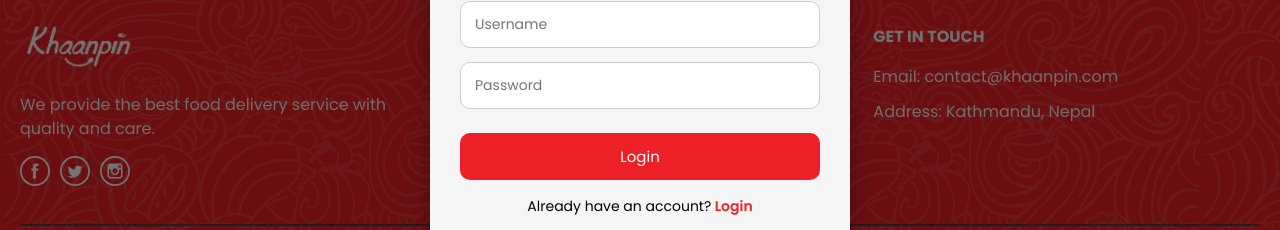
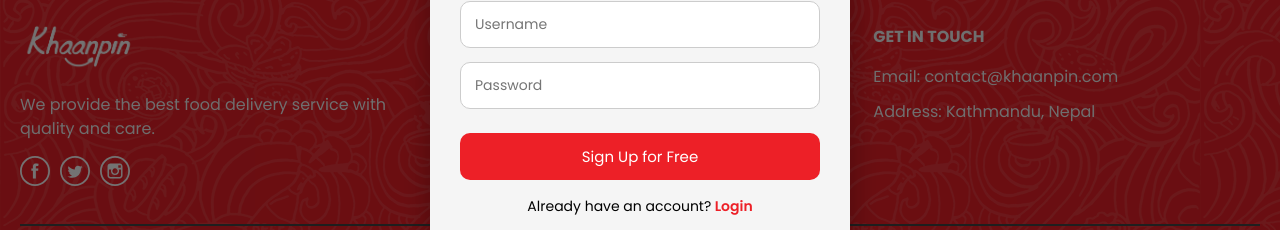
Before and after one commit to Sujan7Neupane/khaanpin-restaurant, a React (Vite) app in the folder frontend/: page /cart in a window 1280 px wide. Both pictures are taken after a click on the button "Sign In". Shown: the part 380-610 px from the top of the page. Built offline with nearby package versions, Linux system fonts and the light colour scheme; no server answers.

Commit message:
feat add spinner in login register button

```diff
--- a/frontend/src/components/SignUpModal/SignUpModal.css
+++ b/frontend/src/components/SignUpModal/SignUpModal.css
@@ -59,6 +59,19 @@
   border-radius: 10px;
   font-size: 15px;
   cursor: pointer;
+  display: flex;
+  align-items: center;
+  justify-content: center;
+  gap: 8px;
+}
+
+.btn-spinner {
+  width: 18px;
+  height: 18px;
+  border: 2px solid rgba(255, 255, 255, 0.4);
+  border-top-color: #fff;
+  border-radius: 50%;
+  animation: spin 0.8s linear infinite;
 }
 
 .auth-btn:hover {
--- a/frontend/src/components/SignUpModal/SignUpModal.jsx
+++ b/frontend/src/components/SignUpModal/SignUpModal.jsx
@@ -1,5 +1,3 @@
-// This modal will popup when user clicks on the signup button which is on the header
-
 import React, { useState } from "react";
 import "../SignUpModal/SignUpModal.css";
 import { toast } from "react-toastify";
@@ -10,19 +8,16 @@ import { setUser } from "../../store/authSlice";
 // setShowLogin -> passed from the parent component which will change the modal state
 const SignUpModal = ({ setShowLogin }) => {
   const backend_url = import.meta.env.VITE_BACKEND_URL;
-  // console.log(backend_url);
 
-  // for sending current state of logged in user to redux store
   const dispatch = useDispatch();
 
-  // this state identifies whether the user is signup or not
-  // Based on the state signup and login page is shown
+  // Toggle between Signup & Login
   const [isSignup, setIsSignup] = useState(true);
 
-  // for loading spinner on login signup button
+  // Loading spinner state
   const [loading, setLoading] = useState(false);
 
-  // state for form handling
+  // Form data
   const [data, setData] = useState({
     name: "",
     email: "",
@@ -30,62 +25,54 @@ const SignUpModal = ({ setShowLogin }) => {
     password: "",
   });
 
-  // handling the input change and controlling input fields
+  // Handle input changes
   const onEventChangeHandler = (e) => {
-    const name = e.target.name; //this comes from the <input name="name"
-    const value = e.target.value;
-
-    setData((data) => ({ ...data, [name]: value }));
+    const { name, value } = e.target;
+    setData((prev) => ({ ...prev, [name]: value }));
   };
 
-  // login handler
+  // Login / Signup handler
   const handleLoginSignup = async (e) => {
     e.preventDefault();
+    if (loading) return;
 
-    if (loading) return;
+    setLoading(true);
 
     try {
       let response;
 
-      // for signup page
       if (isSignup) {
-        // api call
+        // Signup
         response = await axios.post(
           `${backend_url}/api/v1/user/register`,
-          // sending data to backend
           {
             name: data.name,
             username: data.username,
             email: data.email,
             password: data.password,
           },
-          { withCredentials: true }
+          { withCredentials: true },
         );
       } else {
-        // for login page
+        // Login
         response = await axios.post(
-          // api call
           `${backend_url}/api/v1/user/login`,
-          // sending data to backend
           {
             email: data.email,
             password: data.password,
           },
-          { withCredentials: true }
+          { withCredentials: true },
         );
       }
 
       if (response.data.success) {
-        // console.log(response);
-
-        // for current user -> when user loggs in display profile instead of signin button
+        // Fetch current user
         const currentUserRes = await axios.get(
           `${backend_url}/api/v1/user/current-user`,
-          { withCredentials: true }
+          { withCredentials: true },
         );
-        // console.log(currentUserRes.data.data);
+
         dispatch(setUser(currentUserRes.data.data));
-
         toast.success(response.data.message || "Success");
         setShowLogin(false);
       }
@@ -95,89 +82,93 @@ const SignUpModal = ({ setShowLogin }) => {
         error?.response?.data?.error ||
         "Authentication failed";
       toast.error(message);
+    } finally {
+      setLoading(false);
     }
   };
 
-  // checking fields inside data in state just for checking
-  // whenever data changes this runs
-  // useEffect(() => {
-  //   console.log(data);
-  // }, [data]);
-
   return (
-    <>
     <div className="auth-overlay">
       <div className="auth-modal">
-          {/* onClicking the close button form closes */}
+        {/* Close modal */}
         <button className="auth-close" onClick={() => setShowLogin(false)}>
           ×
         </button>
-          {/* checks page and shows login and signup page accordingly  */}
+
         <h2>{isSignup ? "Create Account" : "Welcome Back"}</h2>
 
         <form onSubmit={handleLoginSignup} className="auth-form">
-            {/* hiding name on the login page  */}
+          {/* Name */}
           {isSignup && (
             <input
+              type="text"
+              name="name"
+              placeholder="Full Name"
+              value={data.name}
               onChange={onEventChangeHandler}
-                value={data.name} //from useState variable
-                name="name"
-                type="text"
-                placeholder="Full Name"
               required
             />
           )}
 
+          {/* Email */}
           <input
-              // two way binding
+            type="email"
+            name="email"
+            placeholder="Email"
+            value={data.email}
             onChange={onEventChangeHandler}
-              value={data.email}
-              // two way binding
-
-              name="email"
-              type="email"
-              placeholder="Email"
             required
           />
 
+          {/* Username */}
           {isSignup && (
             <input
+              type="text"
+              name="username"
+              placeholder="Username"
+              value={data.username}
               onChange={onEventChangeHandler}
-                value={data.username}
-                name="username"
-                type="text"
-                placeholder="Username"
               required
             />
           )}
 
+          {/* Password */}
           <input
+            type="password"
+            name="password"
+            placeholder="Password"
+            value={data.password}
             onChange={onEventChangeHandler}
-              value={data.password}
-              name="password"
-              type="password"
-              placeholder="Password"
             required
           />
 
+          {/* Submit Button */}
           <button type="submit" className="auth-btn" disabled={loading}>
-              {/* if page is signup shows signup and Login show Login text */}
-              {loading && <span className="btn-spinner" />}
-              {loading ? "Processing..." : "Login"}
+            {loading ? (
+              <>
+                <span className="btn-spinner" />
+                <span>Processing...</span>
+              </>
+            ) : isSignup ? (
+              "Sign Up for Free"
+            ) : (
+              "Login"
+            )}
           </button>
         </form>
 
+        {/* Switch Login / Signup */}
         <p className="auth-switch">
           {isSignup ? "Already have an account?" : "Don’t have an account?"}
-            {/* Based on the page if login -> only email and password */}
-            {/* If register -> name, email and password field */}
-            <span onClick={() => setIsSignup(!isSignup)}>
+          <span
+            onClick={() => !loading && setIsSignup(!isSignup)}
+            style={{ cursor: loading ? "not-allowed" : "pointer" }}
+          >
             {isSignup ? " Login" : " Sign Up"}
           </span>
         </p>
       </div>
     </div>
-    </>
   );
 };
 
```
Lines whose indentation alone changed are shown as unchanged.
